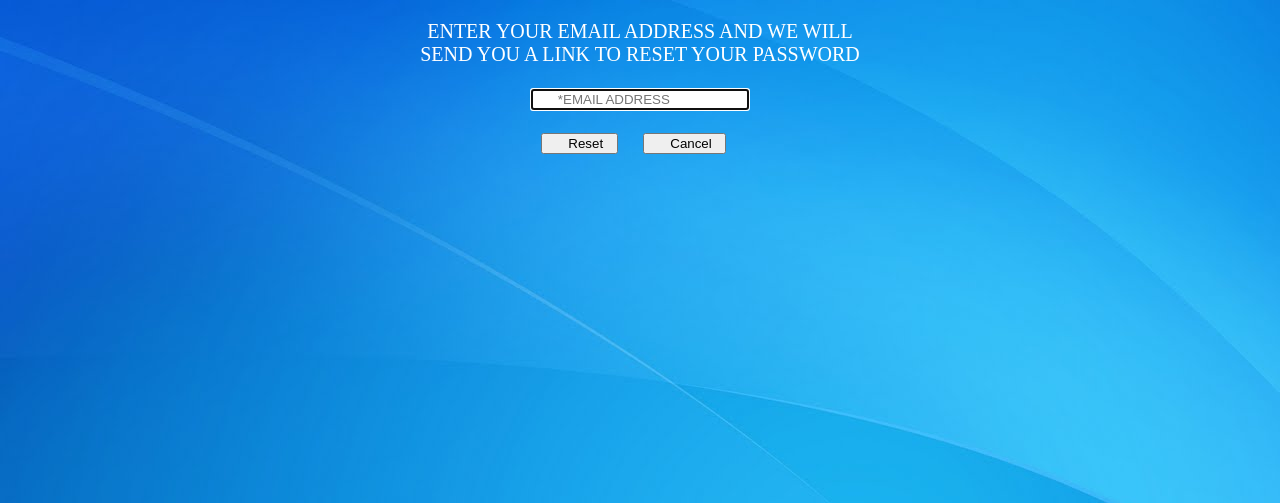
After one commit to knowledge-sharing-campaign/site, a Flask app: template app/app_core/templates/forgotpassword.html in a window 1280 px wide. The commit adds this page. Shown: the top 503 px of the page. Run offline with Flask 2, Linux system fonts and the light colour scheme; the template is opened without the code that fills it, so the values that code supplies are empty.

Commit message:
Rim | 41 |login

```diff
--- /dev/null
+++ b/app/app_core/templates/forgotpassword.html
@@ -0,0 +1,17 @@
+<!DOCTYPE html>
+<html>
+<head>
+<link rel="stylesheet" type="text/css"  href='../../static/css/login.css'/>
+
+	<title>FORGOT PASSWORD</title>
+</head>
+<body>
+<div>
+<P>ENTER YOUR EMAIL ADDRESS AND WE WILL <br>SEND YOU A LINK TO RESET YOUR PASSWORD</br></P>
+<p>
+    <input type="text" name="username" id="username" placeholder="*EMAIL ADDRESS" required="required" autofocus="autofocus">
+  </p>
+    <p><button>Reset</button><a href="login.html"><button>Cancel</button></p>
+</p></div>
+</body>
+</html>
--- /dev/null
+++ b/app/static/css/login.css
@@ -0,0 +1,29 @@
+body{
+     border-radius: 30%;
+     border-style:25%;
+     border-style:;
+     background-image:url("../../static/images/bg.jpg");
+     font-size: 20px;
+     color: white;
+
+
+}
+div{
+	text-align: center;
+}
+h1{
+ color:white;
+ font-size: 50px;
+}
+a{
+  padding-right:1%;
+  padding-left: 2%;
+}
+button{
+	padding-right:1%;
+    padding-left: 2%;
+}
+input{
+	padding-right:1%;
+    padding-left: 2%;
+}
```
Also changed, not shown: app/app_core/templates/aboutus.html (+49 -2 lines), app/app_core/templates/login.html (+22 -0 lines), app/static/css/aboutus.css (added, +7 -0 lines).
